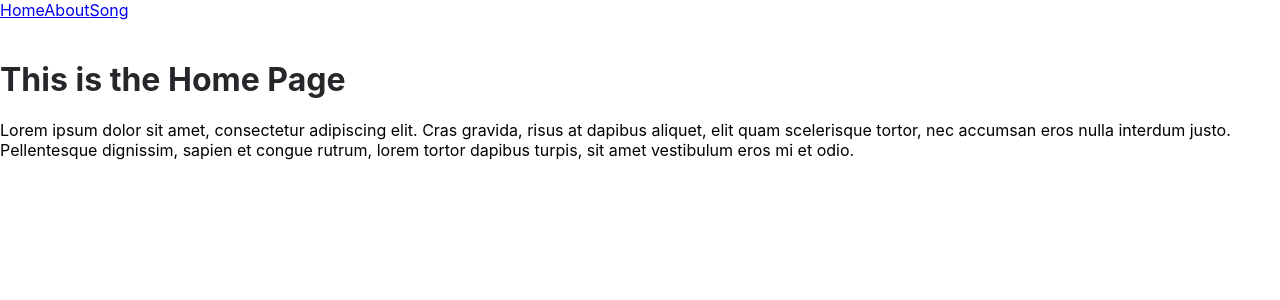
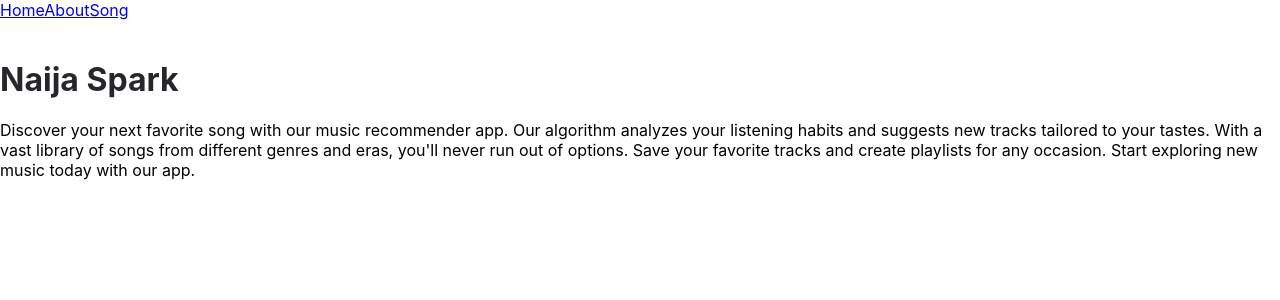
Before and after one commit to UzziahOsia/MIXIFY, a React (Create React App) app: page / in a window 1280 px wide. Shown: the top 300 px of the page. Built offline with nearby package versions, Linux system fonts and the light colour scheme.

Commit message:
Update Home.js

```diff
--- a/src/Pages/Home.js
+++ b/src/Pages/Home.js
@@ -2,12 +2,12 @@ import React from "react";
 
 const Home = () => (
   <div>
-    <h1 className="title is-1">This is the Home Page</h1>
+    <h1 className="title is-1">Naija Spark</h1>
     <p>
-      Lorem ipsum dolor sit amet, consectetur adipiscing elit. Cras gravida,
-      risus at dapibus aliquet, elit quam scelerisque tortor, nec accumsan eros
-      nulla interdum justo. Pellentesque dignissim, sapien et congue rutrum,
-      lorem tortor dapibus turpis, sit amet vestibulum eros mi et odio.
+      Discover your next favorite song with our music recommender app.
+      Our algorithm analyzes your listening habits and suggests new tracks tailored to your tastes.
+      With a vast library of songs from different genres and eras, you'll never run out of options.
+      Save your favorite tracks and create playlists for any occasion. Start exploring new music today with our app.
     </p>
   </div>
 );
```
